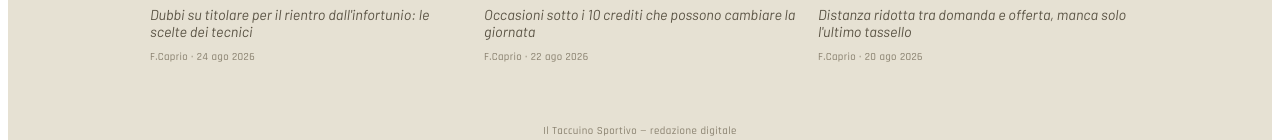
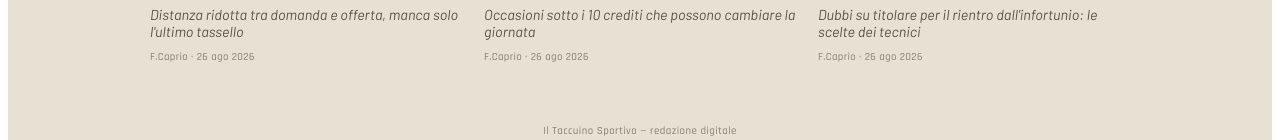
Before and after one commit to FraMMIIDevs/great-faraday, a React (Create React App) app: page / in a window 1280 px wide. Shown: the part 949-1089 px from the top of the page. Built offline with nearby package versions, Linux system fonts and the light colour scheme.

Commit message:
Change article dates to 2026-08-26
Updated article dates to reflect the current date.

```diff
--- a/src/App.js
+++ b/src/App.js
@@ -13,6 +13,7 @@ const RUBRICHE = [
 
 const EDITOR_PASSWORD = "FrammiPassword1";
 
+// Articoli di esempio con date aggiornate a oggi (26/08/2026)
 const SEED = [
   {
     id: "seed-1",
@@ -21,7 +22,7 @@ const SEED = [
       "Dubbi su titolare per il rientro dall'infortunio: le scelte dei tecnici",
     author: "F.Caprio",
     category: "Probabili Formazioni",
-    date: "2026-08-24",
+    date: "2026-08-26",
     image: "/probabili formazioni.png",
     body: "A due giorni dal fischio d'inizio restano aperti i ballottaggi in almeno tre squadre. In attacco si gioca sul filo del recupero fisico, mentre a centrocampo alcuni allenatori valutano un cambio di modulo per l'occasione.\n\nLe indicazioni degli allenamenti verranno confermate nella rifinitura, ma la tendenza e' gia' abbastanza chiara per chi deve schierare la formazione entro la deadline.",
   },
@@ -31,7 +32,7 @@ const SEED = [
     subtitle: "Occasioni sotto i 10 crediti che possono cambiare la giornata",
     author: "F.Caprio",
     category: "Consigli Fantacalcio",
-    date: "2026-08-22",
+    date: "2026-08-26",
     image: "/consigli fantacalcio.png",
     body: "Tra i giocatori sottovalutati di questa giornata spicca un centrocampista chiamato spesso a battere le punizioni, oltre a un esterno che gioca contro una difesa in emergenza.\n\nAttenzione anche al portiere di una squadra che in casa concede pochissimo: un jolly economico per chi deve completare la formazione.",
   },
@@ -42,7 +43,7 @@ const SEED = [
       "Distanza ridotta tra domanda e offerta, manca solo l'ultimo tassello",
     author: "F.Caprio",
     category: "Calciomercato",
-    date: "2026-08-20",
+    date: "2026-08-26",
     image: "/calciomercato.png",
     body: "Le parti si sono riavvicinate dopo settimane di stallo. Resta da definire la formula, ma le prime indiscrezioni parlano di un accordo raggiungibile entro pochi giorni.\n\nSullo sfondo restano altre due squadre pronte a inserirsi in caso di fumata nera.",
   },
@@ -119,6 +120,7 @@ export default function App() {
       author: "",
       category: RUBRICHE[0],
       image: "",
+      date: "",
       body: "",
     };
   }
@@ -217,10 +219,12 @@ export default function App() {
     if (form.id) {
       next = articles.map((a) => (a.id === form.id ? { ...form } : a));
     } else {
+      // Se la data non è stata inserita, usa la data di oggi
+      const articleDate = form.date || new Date().toISOString().slice(0, 10);
       const newArticle = {
         ...form,
         id: "art-" + Date.now(),
-        date: new Date().toISOString().slice(0, 10),
+        date: articleDate,
       };
       next = [...articles, newArticle];
     }
@@ -757,6 +761,14 @@ function Editor({
             placeholder="https://esempio.com/immagine.jpg"
           />
         </Field>
+        <Field label="Data di pubblicazione">
+          <input
+            type="date"
+            value={form.date}
+            onChange={(e) => setForm({ ...form, date: e.target.value })}
+            style={inputStyle}
+          />
+        </Field>
         <Field label="Testo (usa una riga vuota per separare i paragrafi)">
           <textarea
             value={form.body}
```
